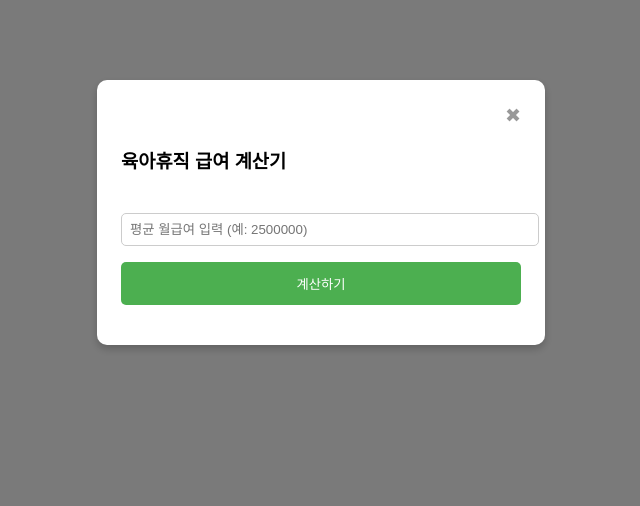
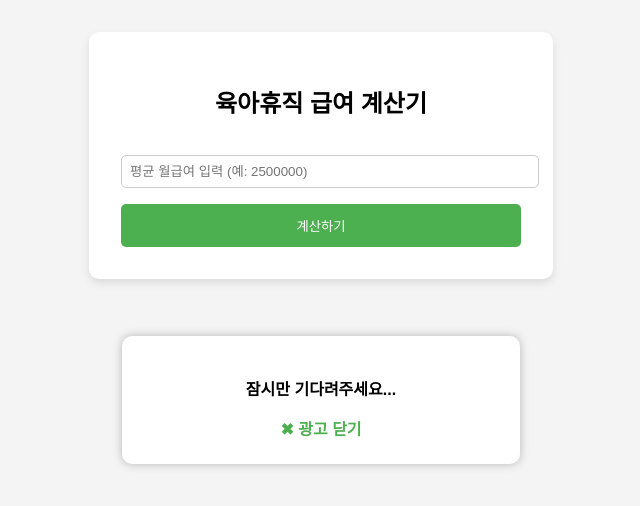
Before and after one commit to bangat/bangat.github.io, a plain HTML site: page index.html in a window 1280 px wide. Shown: the whole page, without its empty margins (319-959 px from the left). Drawn offline with Linux system fonts and the light colour scheme.

Commit message:
Update index.html

```diff
--- a/index.html
+++ b/index.html
@@ -8,48 +8,24 @@
 
   <script async src="https://pagead2.googlesyndication.com/pagead/js/adsbygoogle.js?client=ca-pub-9242454727842289"
      crossorigin="anonymous"></script>
+
   <style>
     body {
       font-family: Arial, sans-serif;
       margin: 0;
       background-color: #f4f4f4;
+      padding: 2rem;
     }
-    .btn {
-      display: inline-block;
-      padding: 0.8rem 1.5rem;
-      background-color: #4CAF50;
-      color: white;
-      border-radius: 8px;
-      text-decoration: none;
-      margin: 1rem auto;
+    .container {
+      max-width: 400px;
+      margin: 0 auto;
+      background: #fff;
+      padding: 2rem;
+      border-radius: 10px;
+      box-shadow: 0 4px 8px rgba(0,0,0,0.1);
+    }
+    h2 {
       text-align: center;
-    }
-    .modal {
-      display: block;
-      position: fixed;
-      top: 10%;
-      left: 50%;
-      transform: translateX(-50%);
-      width: 90%;
-      max-width: 400px;
-      background: white;
-      padding: 1.5rem;
-      border-radius: 10px;
-      box-shadow: 0 4px 8px rgba(0,0,0,0.2);
-      z-index: 1000;
-    }
-    .overlay {
-      display: block;
-      position: fixed;
-      top: 0; left: 0; right: 0; bottom: 0;
-      background: rgba(0,0,0,0.5);
-      z-index: 999;
-    }
-    .close-btn {
-      text-align: right;
-      font-size: 1.2rem;
-      cursor: pointer;
-      color: #999;
     }
     input[type="number"] {
       width: 100%;
@@ -68,28 +44,56 @@
       cursor: pointer;
     }
     .result {
-      margin-top: 1rem;
+      margin-top: 1.5rem;
       font-weight: bold;
       text-align: center;
     }
-    .ad-section {
-      margin: 1.5rem 0;
+
+    /* 광고 모달 */
+    .ad-modal, .overlay {
+      display: none;
+      position: fixed;
+      top: 0; left: 0; right: 0; bottom: 0;
+      z-index: 1000;
+    }
+    .overlay {
+      background: rgba(0, 0, 0, 0.6);
+    }
+    .ad-modal {
+      display: flex;
+      justify-content: center;
+      align-items: center;
+    }
+    .ad-box {
+      background: white;
+      padding: 1.5rem;
+      border-radius: 10px;
+      max-width: 350px;
+      width: 90%;
       text-align: center;
+      box-shadow: 0 0 10px rgba(0,0,0,0.25);
+    }
+    .ad-close {
+      margin-top: 1rem;
+      cursor: pointer;
+      color: #4CAF50;
+      font-weight: bold;
     }
   </style>
 </head>
 <body>
 
-<div class="overlay" id="overlay"></div>
+<div class="container">
+  <h2>육아휴직 급여 계산기</h2>
+  <input type="number" id="salary" placeholder="평균 월급여 입력 (예: 2500000)" />
+  <button onclick="triggerAdModal()">계산하기</button>
+  <div class="result" id="result" style="display:none;"></div>
+</div>
 
-<div class="modal" id="calcModal">
-  <div class="close-btn" onclick="hideCalc()">✖</div>
-  <h3>육아휴직 급여 계산기</h3>
-
-  <div class="ad-section">
-    <!-- 애드센스 광고 (팝업 상단용) -->
+<!-- 항상 노출되는 하단 광고 -->
+<div style="margin-top: 2rem; text-align: center;">
   <ins class="adsbygoogle"
-         style="display:block; text-align:center;"
+       style="display:block"
        data-ad-client="ca-pub-9242454727842289"
        data-ad-slot="1088561203"
        data-ad-format="auto"
@@ -99,18 +103,14 @@
   </script>
 </div>
 
-  <input type="number" id="salary" placeholder="평균 월급여 입력 (예: 2500000)" />
-  <button onclick="calculateSalary()">계산하기</button>
-  <div class="result" id="result"></div>
-</div>
-
-<div style="padding: 2rem;">
-  <div class="result" id="bottomResult"></div>
-
-  <div class="ad-section">
-    <!-- 애드센스 광고 (하단용) -->
+<!-- 광고 모달 구조 -->
+<div class="overlay" id="overlay"></div>
+<div class="ad-modal" id="adModal">
+  <div class="ad-box">
+    <p><strong>잠시만 기다려주세요...</strong></p>
+    <div style="margin: 1rem 0;">
       <ins class="adsbygoogle"
-         style="display:block; text-align:center;"
+           style="display:block"
            data-ad-client="ca-pub-9242454727842289"
            data-ad-slot="1088561203"
            data-ad-format="auto"
@@ -119,14 +119,11 @@
         (adsbygoogle = window.adsbygoogle || []).push({});
       </script>
     </div>
+    <div class="ad-close" onclick="closeAdAndCalculate()">✖ 광고 닫기</div>
+  </div>
 </div>
 
 <script>
-function hideCalc() {
-  document.getElementById("calcModal").style.display = "none";
-  document.getElementById("overlay").style.display = "none";
-}
-
 function compute(amount, rate, max, months) {
   const min = 700000;
   let monthly = amount * rate;
@@ -135,24 +132,31 @@ function compute(amount, rate, max, months) {
   return { monthly, total: monthly * months };
 }
 
-function calculateSalary() {
+function triggerAdModal() {
   const salary = parseInt(document.getElementById('salary').value);
   if (!salary || salary <= 0) {
-    document.getElementById('result').innerText = "올바른 월급여를 입력해주세요.";
+    alert("올바른 월급여를 입력해주세요.");
     return;
   }
+  document.getElementById('overlay').style.display = 'block';
+  document.getElementById('adModal').style.display = 'flex';
+}
+
+function closeAdAndCalculate() {
+  document.getElementById('overlay').style.display = 'none';
+  document.getElementById('adModal').style.display = 'none';
+
+  const salary = parseInt(document.getElementById('salary').value);
   const m1 = compute(salary, 1.0, 2500000, 3);
   const m2 = compute(salary, 1.0, 2000000, 3);
   const m3 = compute(salary, 0.8, 1600000, 6);
   const total = m1.total + m2.total + m3.total;
 
-  const resultHTML = `1~3개월: ${m1.monthly.toLocaleString()}원<br>` +
+  document.getElementById('result').style.display = 'block'; document.getElementById('result').innerHTML =
+    `1~3개월: ${m1.monthly.toLocaleString()}원<br>` +
     `4~6개월: ${m2.monthly.toLocaleString()}원<br>` +
     `7~12개월: ${m3.monthly.toLocaleString()}원<br><br>` +
     `<strong>총: ${total.toLocaleString()}원</strong>`;
-
-  document.getElementById('result').innerHTML = resultHTML;
-  document.getElementById('bottomResult').innerHTML = resultHTML;
 }
 </script>
 
```
Lines whose indentation alone changed are shown as unchanged.
